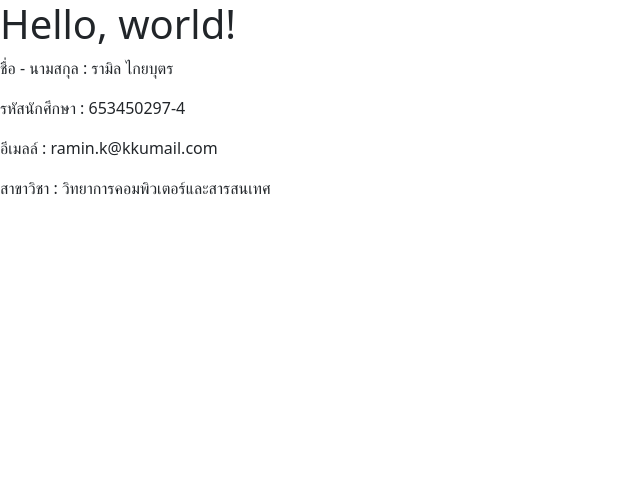
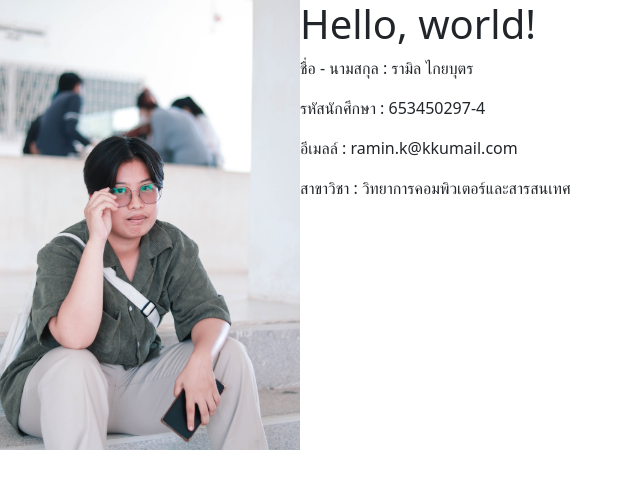
Before and after one commit to ramin653450297-4/ramin.github.io, a plain HTML site: page index.html in a window 1280 px wide. Shown: the whole page, without its empty margins (0-640 px from the left). Drawn offline with nearby package versions, Linux system fonts and the light colour scheme.

Commit message:
Update index.html

```diff
--- a/index.html
+++ b/index.html
@@ -7,7 +7,7 @@
     <link href="https://cdn.jsdelivr.net/npm/bootstrap@5.3.3/dist/css/bootstrap.min.css" rel="stylesheet" integrity="sha384-QWTKZyjpPEjISv5WaRU9OFeRpok6YctnYmDr5pNlyT2bRjXh0JMhjY6hW+ALEwIH" crossorigin="anonymous">
   </head>
   <body>
-    <img scr = "images/ab.jpg" align="left" width="300" >
+    <img src = "images/ab.jpg" align="left" width="300" >
     <h1>Hello, world!</h1>
     <p>ชื่อ - นามสกุล : รามิล ไกยบุตร </p>
     <p>รหัสนักศึกษา : 653450297-4</p>
```
